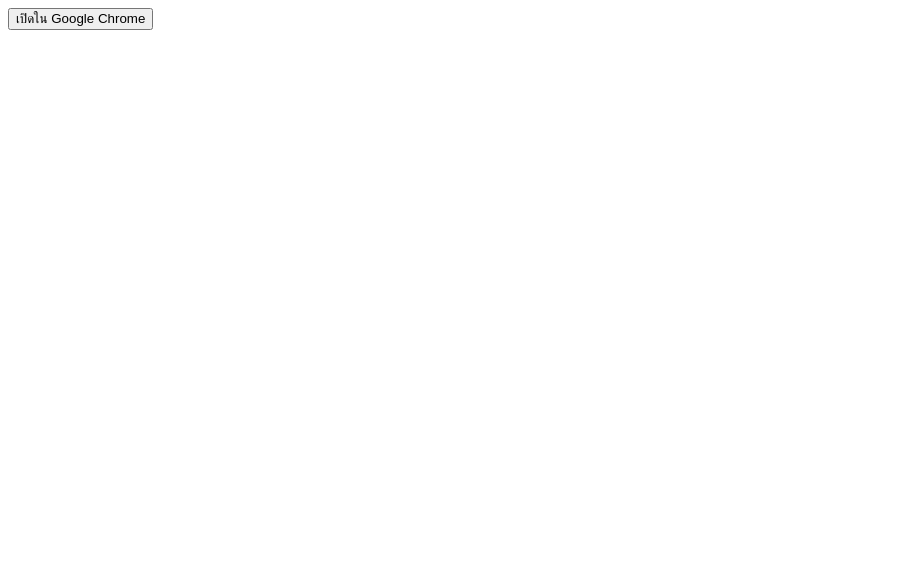
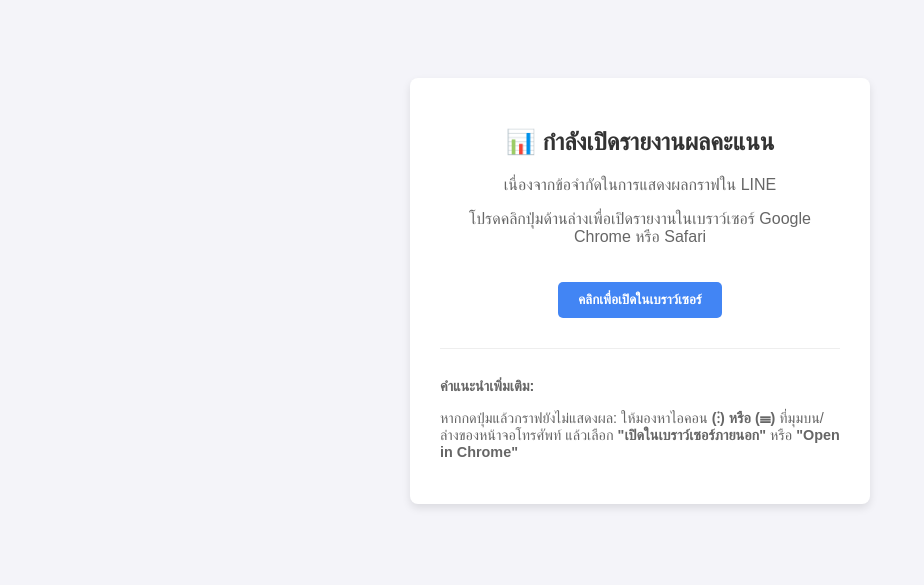
Before and after one commit to btoiandw/voting-kppmu-68-1--site, a plain HTML site: page index_1.html in a window 1280 px wide. Shown: the whole page, without its empty margins (0-924 px from the left). Drawn offline with Linux system fonts and the light colour scheme.

Commit message:
edit index

```diff
--- a/index_1.html
+++ b/index_1.html
@@ -1,3 +1,94 @@
-<button onclick="window.open('https://lookerstudio.google.com/embed/reporting/9a7ccb4c-01d9-4987-992b-615fe0709448/page/9pTfF', '_system')">
-  เปิดใน Google Chrome
-</button>
+<!DOCTYPE html>
+<html lang="th">
+<head>
+    <meta charset="UTF-8">
+    <meta name="viewport" content="width=device-width, initial-scale=1.0">
+    <title>กำลังเปิดรายงาน...</title>
+    <style>
+        body {
+            font-family: Arial, sans-serif;
+            text-align: center;
+            padding: 20px;
+            background-color: #f4f4f9;
+        }
+        .container {
+            max-width: 400px;
+            margin: 50px auto;
+            background-color: #fff;
+            padding: 30px;
+            border-radius: 8px;
+            box-shadow: 0 4px 8px rgba(0,0,0,0.1);
+        }
+        h2 {
+            color: #333;
+        }
+        p {
+            color: #666;
+        }
+        .btn {
+            display: inline-block;
+            padding: 10px 20px;
+            margin-top: 20px;
+            background-color: #4285F4; /* สีฟ้า Google */
+            color: white;
+            text-decoration: none;
+            border-radius: 5px;
+            font-weight: bold;
+            cursor: pointer;
+            border: none;
+        }
+        .instruction {
+            margin-top: 30px;
+            border-top: 1px solid #eee;
+            padding-top: 15px;
+            font-size: 0.9em;
+            text-align: left;
+        }
+    </style>
+</head>
+<body>
+
+<div class="container">
+    <h2>📊 กำลังเปิดรายงานผลคะแนน</h2>
+    <p>เนื่องจากข้อจำกัดในการแสดงผลกราฟใน LINE</p>
+    <p>โปรดคลิกปุ่มด้านล่างเพื่อเปิดรายงานในเบราว์เซอร์ Google Chrome หรือ Safari</p>
+
+    <button class="btn" id="openButton">
+        คลิกเพื่อเปิดในเบราว์เซอร์
+    </button>
+
+    <div class="instruction">
+        <p><strong>คำแนะนำเพิ่มเติม:</strong></p>
+        <p>หากกดปุ่มแล้วกราฟยังไม่แสดงผล: ให้มองหาไอคอน <strong>(⋮) หรือ (☰)</strong> ที่มุมบน/ล่างของหน้าจอโทรศัพท์ แล้วเลือก <strong>"เปิดในเบราว์เซอร์ภายนอก"</strong> หรือ <strong>"Open in Chrome"</strong></p>
+    </div>
+</div>
+
+<script>
+    const LOOKER_STUDIO_URL = 'https://lookerstudio.google.com/embed/reporting/9a7ccb4c-01d9-4987-992b-615fe0709448/page/9pTfF'; // *** ใส่ลิงก์ Looker Studio ที่นี่ ***
+    const openButton = document.getElementById('openButton');
+
+    // ฟังก์ชัน Deep Link เพื่อพยายามเปิด Chrome โดยตรง (ใช้ไม่ได้เสมอไป)
+    function attemptDeepLink() {
+        // ลองใช้ Chrome URL Scheme
+        // ถ้าเป็น Android หรือ iOS ที่มี Chrome ติดตั้งอยู่ อาจจะเปิด Chrome โดยตรงได้
+        window.location.href = `googlechrome://navigate?url=${encodeURIComponent(LOOKER_STUDIO_URL)}`;
+
+        // กำหนดเวลาหน่วงเล็กน้อย ก่อน Redirect ไปยัง URL ปกติ
+        // ถ้า Chrome เปิดสำเร็จ ผู้ใช้จะออกจากหน้าจอนี้ แต่ถ้าไม่สำเร็จ จะ Redirect ไปตามปกติ
+        setTimeout(() => {
+             // Redirect ไป URL ปกติ หาก Deep Link ไม่สำเร็จ
+            window.location.href = LOOKER_STUDIO_URL;
+        }, 500); // 0.5 วินาที
+    }
+
+    // เมื่อคลิกปุ่ม
+    openButton.addEventListener('click', () => {
+        attemptDeepLink();
+    });
+
+    // หากต้องการให้พยายาม Deep Link อัตโนมัติเมื่อหน้าโหลด (อาจถูกบล็อกโดย LINE)
+    // window.onload = attemptDeepLink;
+</script>
+
+</body>
+</html>
```
